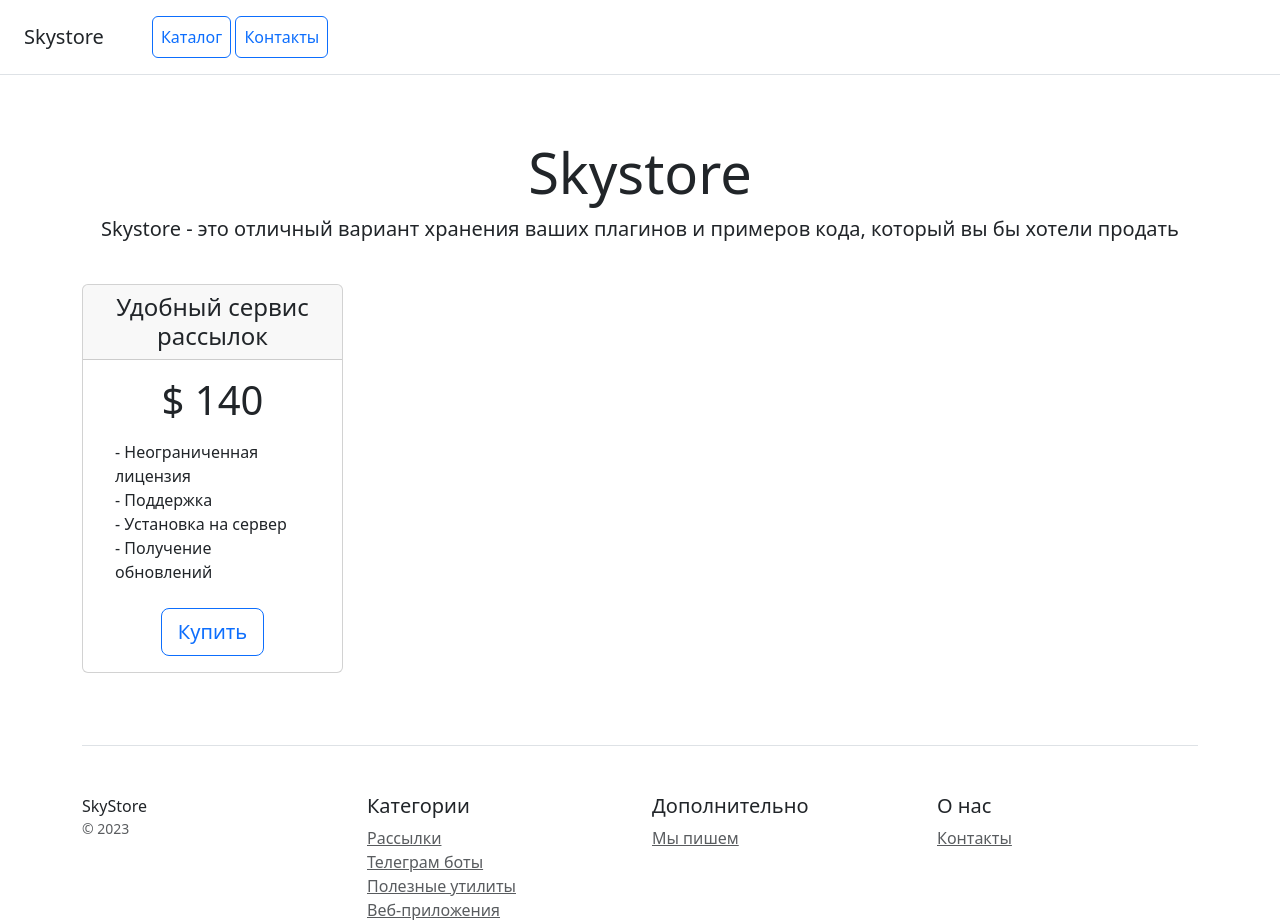
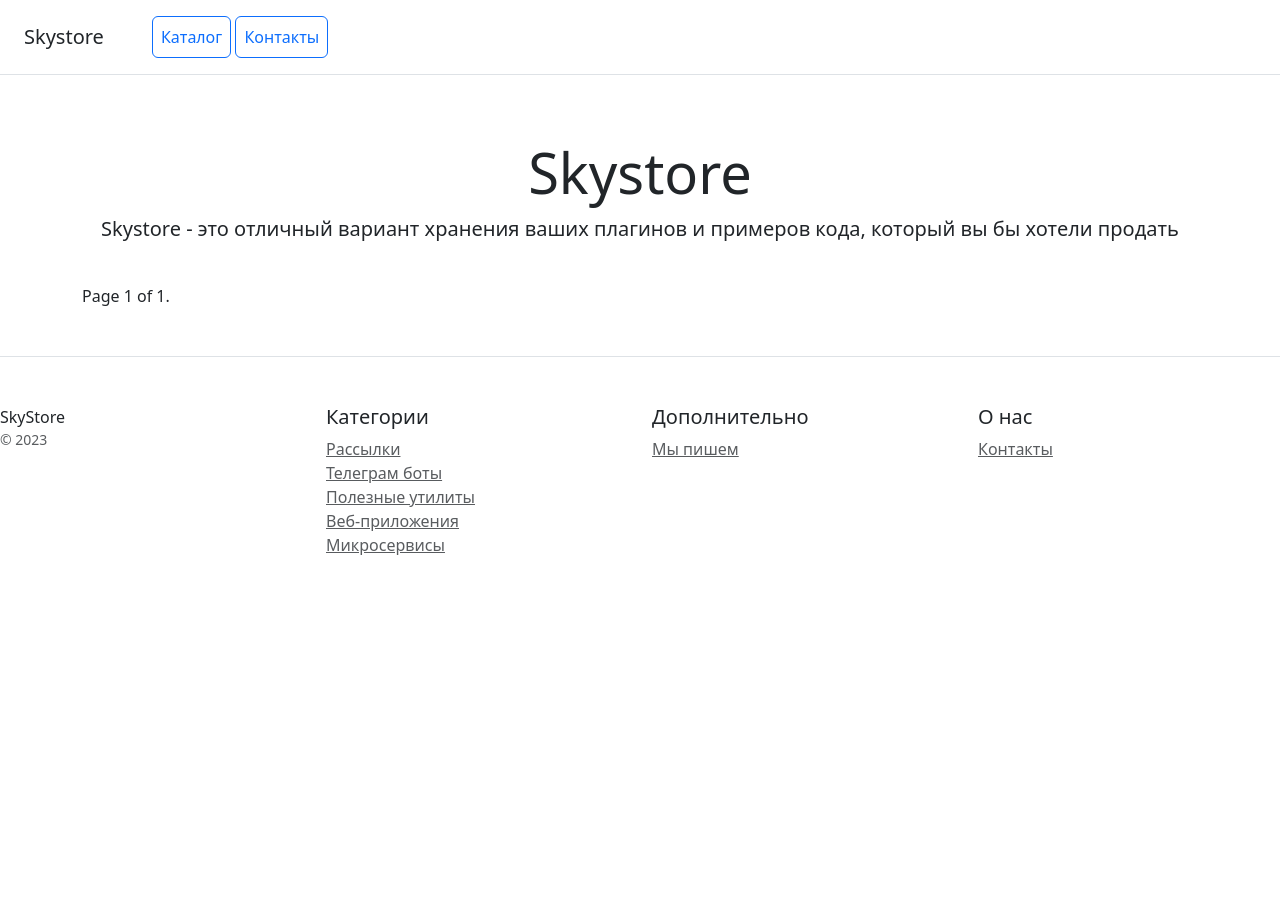
Before and after one commit to Ex6sTy/DjangoHomeworkProject, a Django app: page / in a window 1280 px wide. Shown: the top 920 px of the page. After the commit the page ends 555 px from the top, so only its background shows below. Run offline with Django 5.2, Linux system fonts and the light colour scheme; data that the repository does not hold is empty; some libraries are stand-ins or nearby versions.

Commit message:
Обновление контроллера и шаблона главной страницы

```diff
--- a/catalog/templates/catalog/home.html
+++ b/catalog/templates/catalog/home.html
@@ -1,6 +1,6 @@
 {% load static %}
 <!doctype html>
-<html lang="en">
+<html lang="ru">
   <head>
     <meta charset="utf-8">
     <meta name="viewport" content="width=device-width, initial-scale=1">
@@ -26,22 +26,38 @@
 
     <div class="container">
       <div class="row text-center">
+        {% for product in page_obj %}
         <div class="col-3">
           <div class="card mb-4 box-shadow">
             <div class="card-header">
-              <h4 class="my-0 font-weight-normal">Удобный сервис рассылок</h4>
+              <h4 class="my-0 font-weight-normal">{{ product.name }}</h4>
             </div>
             <div class="card-body">
-              <h1 class="card-title pricing-card-title">$ 140</h1>
-              <ul class="list-unstyled mt-3 mb-4 text-start m-3">
-                <li>- Неограниченная лицензия</li>
-                <li>- Поддержка</li>
-                <li>- Установка на сервер</li>
-                <li>- Получение обновлений</li>
-              </ul>
-              <button type="button" class="btn btn-lg btn-block btn-outline-primary">Купить</button>
+              <img src="{{ product.image.url }}" alt="{{ product.name }}" class="card-img-top">
+              <p class="card-text">{{ product.description|slice:":100" }}...</p>
+              <a href="{% url 'product_detail' pk=product.pk %}" class="btn btn-outline-primary">Подробнее</a>
             </div>
           </div>
+        </div>
+        {% endfor %}
+      </div>
+
+      <div class="pagination">
+        <span class="step-links">
+          {% if page_obj.has_previous %}
+          <a href="?page=1">&laquo; first</a>
+          <a href="?page={{ page_obj.previous_page_number }}">previous</a>
+          {% endif %}
+
+          <span class="current">
+            Page {{ page_obj.number }} of {{ page_obj.paginator.num_pages }}.
+          </span>
+
+          {% if page_obj.has_next %}
+          <a href="?page={{ page_obj.next_page_number }}">next</a>
+          <a href="?page={{ page_obj.paginator.num_pages }}">last &raquo;</a>
+          {% endif %}
+        </span>
       </div>
     </div>
 
@@ -75,7 +91,6 @@
         </div>
       </div>
     </footer>
-    </div>
     <!-- Подключение скриптов Bootstrap -->
     <script src="{% static 'js/bootstrap.bundle.min.js' %}"></script>
   </body>
--- a/catalog/views.py
+++ b/catalog/views.py
@@ -1,14 +1,21 @@
-from django.shortcuts import render, get_object_or_404
+from django.core.paginator import Paginator
+from django.shortcuts import render
 from .models import Product
-
 
 def home_view(request):
     """
     Контроллер для главной страницы
     """
-    latest_products = Product.objects.order_by('-created_at')[:5]
-    print("Последние 5 продуктов:", list(latest_products))
-    return render(request, 'catalog/home.html')
+    # Получаем все продукты из базы данных
+    products = Product.objects.all()
+
+    # Пагинация: показываем по 10 товаров на странице
+    paginator = Paginator(products, 10)
+    page_number = request.GET.get('page')
+    page_obj = paginator.get_page(page_number)
+
+    return render(request, 'catalog/home.html', {'page_obj': page_obj})
+
 
 
 def contacts_view(request):
```
Lines whose indentation alone changed are shown as unchanged.
